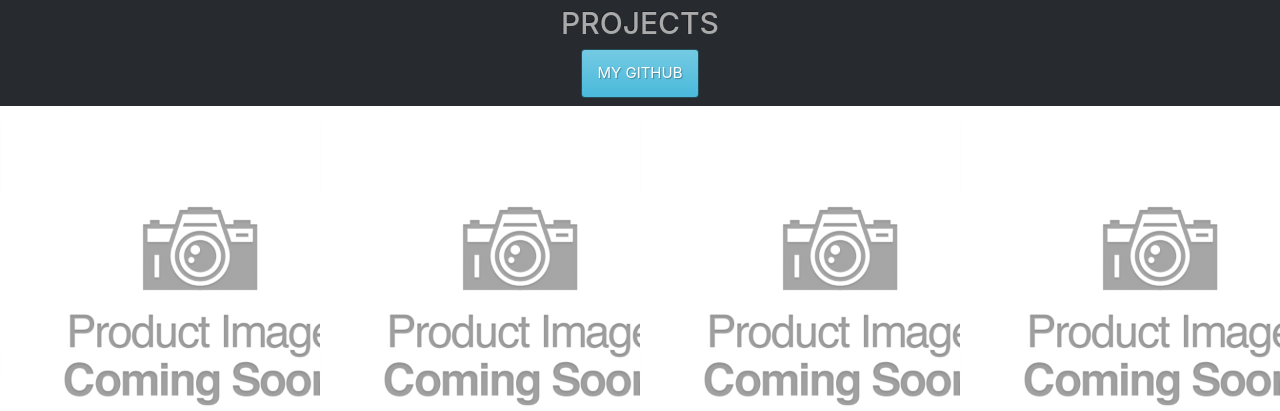
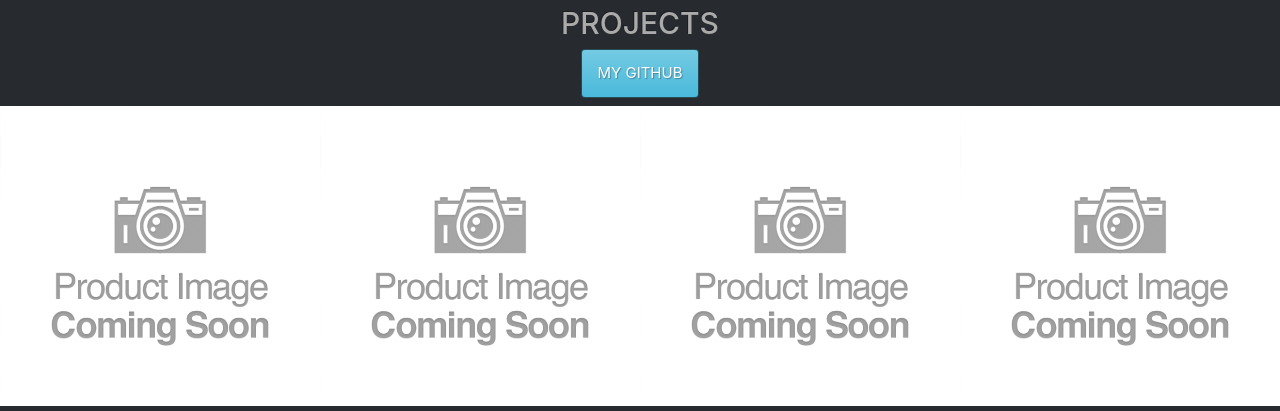
Before and after one commit to djdavis23/djdavis23.github.io, a plain HTML site: page index.html in a window 1280 px wide. Shown: the part 861-1272 px from the top of the page. Drawn offline with nearby package versions, Linux system fonts and the light colour scheme.

Commit message:
format change

```diff
--- a/assets/style.css
+++ b/assets/style.css
@@ -20,7 +20,7 @@ body{
 .proj-tile {
     background-image: url("proj-placeholder.png");
     background-size: cover;
-    height: 50vh;
+    min-height: 300px;
 }
 
 
```
